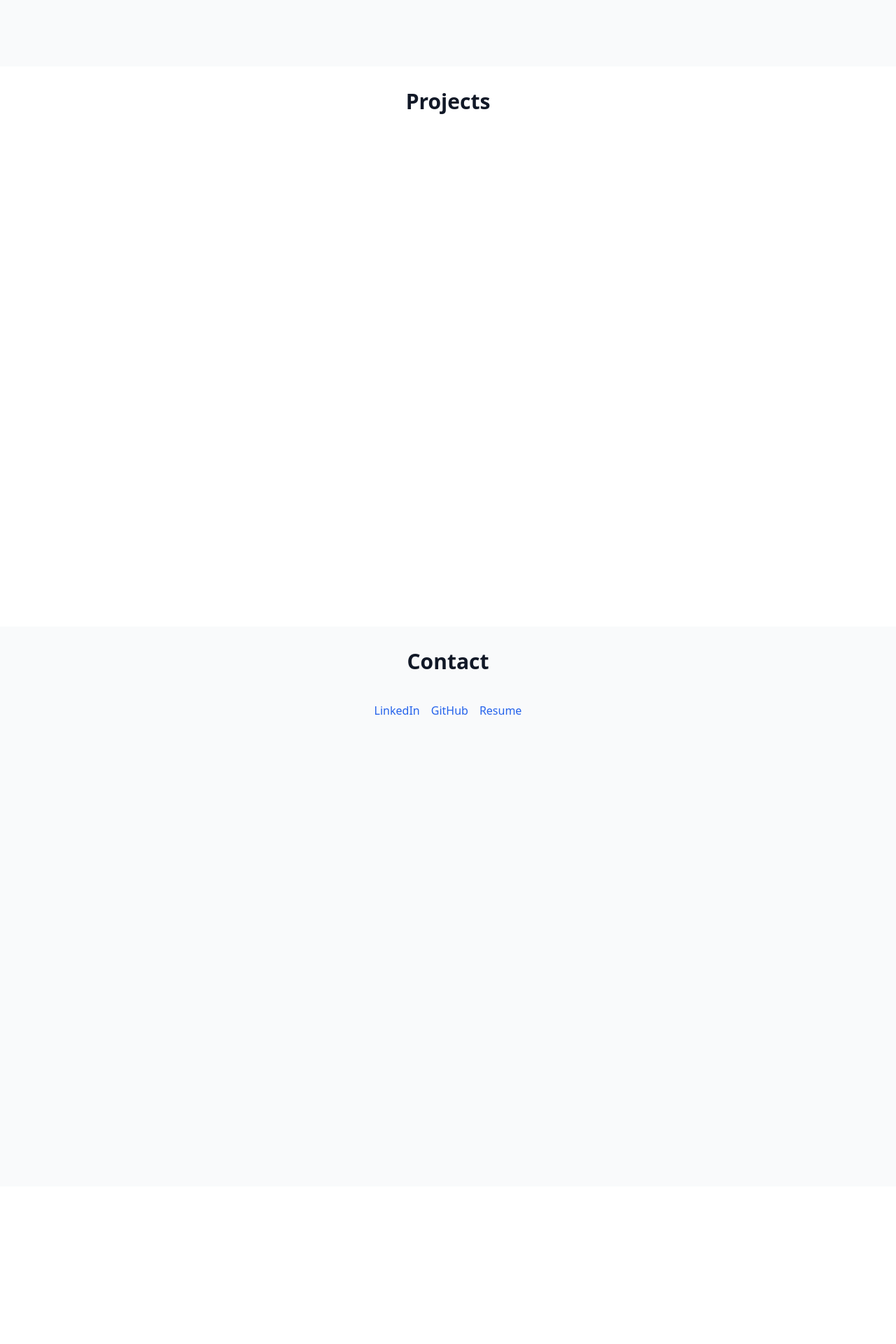
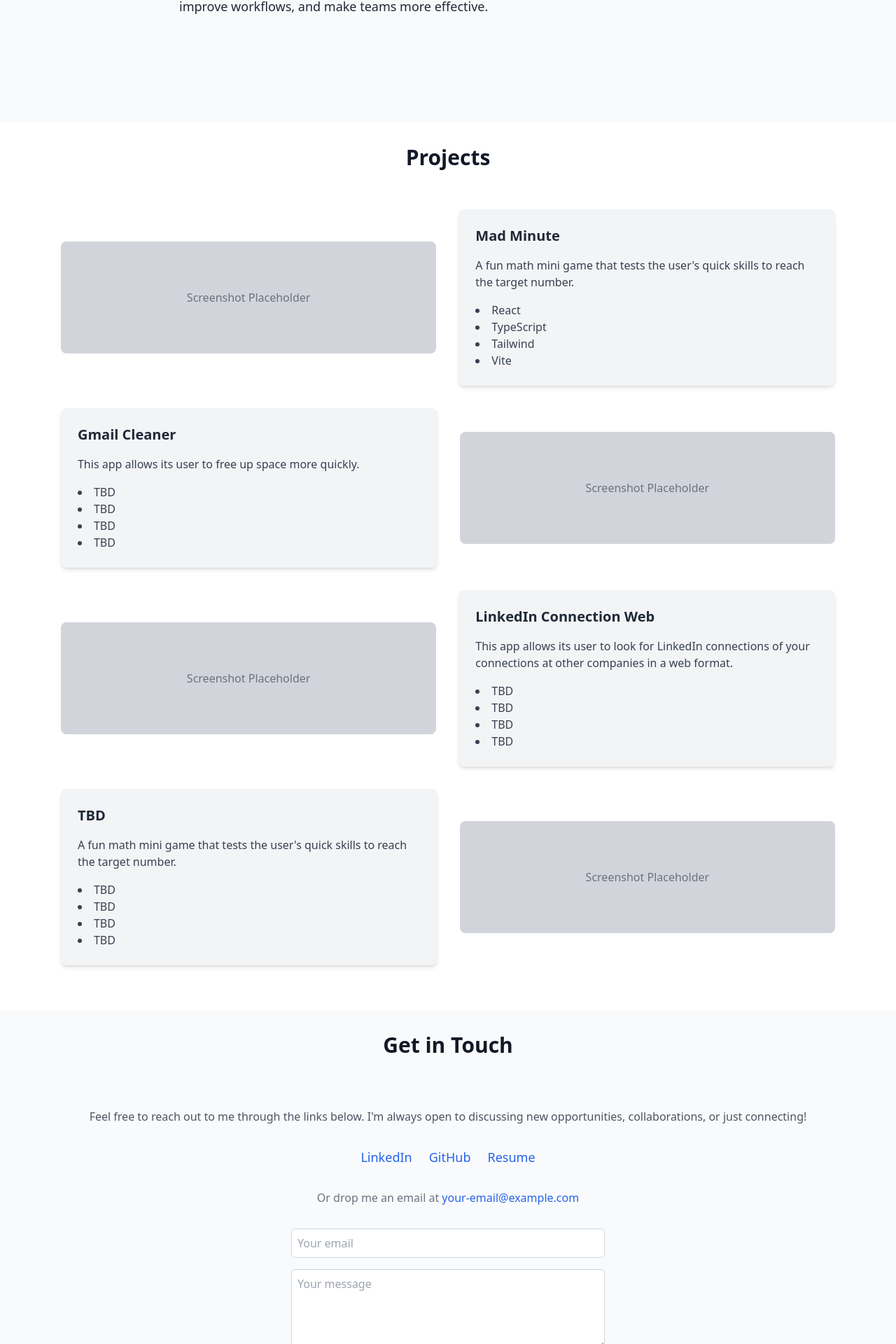
Before and after one commit to Jason-Tighe/2025-portfolio, a React (Vite) app in the folder frontend/: page / in a window 1280 px wide. Shown: the part 873-2793 px from the top of the page at 70% size. Before the commit the page ends 2568 px from the top, so only its background shows below. Built offline with nearby package versions, Linux system fonts and the light colour scheme.

Commit message:
Adding some placeholder styles

```diff
--- a/frontend/src/App.tsx
+++ b/frontend/src/App.tsx
@@ -1,6 +1,8 @@
 import './App.css'
 import { useEffect, useRef, useState } from 'react';
 import AboutMe from './pages/AboutMe';
+import Projects from './pages/Projects';
+import Contact from './pages/Contact';
 
 
 export default function App() {
@@ -35,28 +37,22 @@ export default function App() {
       </nav>
 
       <main className="pt-6">
-      <section id="about" className="min-h-screen p-10 flex flex-col items-center bg-gray-50">
+      <section id="about" className="min-h-screen p-20 flex flex-col items-center bg-gray-50">
         <h1 className="text-4xl font-extrabold mb-6 text-gray-900">About Me</h1>
-        <p className="max-w-2xl text-center text-gray-700 leading-relaxed">
-        </p>
+        <p className="max-w-2xl text-center text-gray-700 leading-relaxed"></p>
         <AboutMe />
       </section>
 
       <section id="projects" className="min-h-screen p-8 bg-white flex flex-col items-center">
         <h2 className="text-3xl font-bold mb-6 text-gray-900">Projects</h2>
-        <div className="grid grid-cols-1 md:grid-cols-2 gap-8 max-w-4xl">
-        </div>
+        <div className="grid grid-cols-1 md:grid-cols-2 gap-8 max-w-4xl"></div>
+        <Projects />
       </section>
 
       <section id="contact" className="min-h-screen p-8 bg-gray-50 flex flex-col items-center">
-        <h2 className="text-3xl font-bold mb-6 text-gray-900">Contact</h2>
-        <p className="text-gray-700 mb-4">
-        </p>
-        <div className="flex gap-4">
-        <a href="https://linkedin.com" target="_blank" rel="noopener noreferrer" className="text-blue-600 hover:underline">LinkedIn</a>
-        <a href="https://github.com" target="_blank" rel="noopener noreferrer" className="text-blue-600 hover:underline">GitHub</a>
-        <a href="/resume.pdf" target="_blank" rel="noopener noreferrer" className="text-blue-600 hover:underline">Resume</a>
-        </div>
+        <h2 className="text-3xl font-bold mb-6 text-gray-900">Get in Touch</h2>
+        <p className="text-gray-700 mb-4"></p>
+        <Contact />
       </section>
       </main>
     </div>
--- a/frontend/src/pages/AboutMe.tsx
+++ b/frontend/src/pages/AboutMe.tsx
@@ -3,9 +3,13 @@ export default function AboutMe() {
     return (
     <section
         id="about"
-        className="min-h-screen p-8 flex flex-col items-center"
+        className="min-h-screen flex flex-col items-center"
     >
-        <div className="max-w-3xl text-center text-gray-800 leading-relaxed space-y-8">
+        <div className="mt-8 mb-6">
+            <div className="w-32 h-32 bg-gray-300 rounded-full"></div>
+            <p className="text-sm text-gray-600 mt-2">Your Portrait Here</p>
+        </div>
+        <div className="max-w-3xl text-center text-gray-800 leading-relaxed space-y-6 text-justify">
             <p className="text-lg">
                 I’m a <span className="font-semibold">software engineer</span> with a background in
                 <span className="font-semibold"> accounting and information systems</span> — a combination that helps me think logically, communicate clearly, and build practical, business-minded software.
@@ -25,6 +29,7 @@ export default function AboutMe() {
                 I’m currently building full-stack applications and automation tools that connect systems, improve workflows, and make teams more effective.
             </p>
         </div>
+
     </section>
     );
   }
--- a/frontend/src/pages/Contact.tsx
+++ b/frontend/src/pages/Contact.tsx
@@ -0,0 +1,42 @@
+
+export default function Contact() {
+    return (
+        <div className="flex flex-col items-center gap-8 p-8">
+            <p className="text-center text-gray-600">
+            Feel free to reach out to me through the links below. I'm always open to discussing new opportunities, collaborations, or just connecting!
+            </p>
+            <div className="flex gap-6">
+            <a href="https://linkedin.com" target="_blank" rel="noopener noreferrer" className="text-blue-600 hover:underline text-lg">
+                LinkedIn
+            </a>
+            <a href="https://github.com" target="_blank" rel="noopener noreferrer" className="text-blue-600 hover:underline text-lg">
+                GitHub
+            </a>
+            <a href="/resume.pdf" target="_blank" rel="noopener noreferrer" className="text-blue-600 hover:underline text-lg">
+                Resume
+            </a>
+            </div>
+            <p className="text-center text-gray-500">
+            Or drop me an email at <a href="mailto:your-email@example.com" className="text-blue-600 hover:underline">your-email@example.com</a>
+            </p>
+            <form className="flex flex-col items-center gap-4 w-full max-w-md">
+            <input
+                type="email"
+                placeholder="Your email"
+                className="w-full p-2 border border-gray-300 rounded-md focus:outline-none focus:ring-2 focus:ring-blue-500"
+            />
+            <textarea
+                placeholder="Your message"
+                className="w-full p-2 border border-gray-300 rounded-md focus:outline-none focus:ring-2 focus:ring-blue-500"
+                rows={4}
+            />
+            <button
+                type="submit"
+                className="px-4 py-2 bg-blue-600 text-white rounded-md hover:bg-blue-700"
+            >
+                Send Message
+            </button>
+            </form>
+        </div>
+     );
+}
--- a/frontend/src/pages/Projects.tsx
+++ b/frontend/src/pages/Projects.tsx
@@ -0,0 +1,87 @@
+export default function Projects() {
+
+
+    return (
+        <>
+            <section id="projects" className="min-h-screen p-8 bg-white flex flex-col items-center">
+                <div className="flex flex-col gap-8 max-w-6xl">
+                    {/* Project Card 1 - Screenshot Left */}
+                    <div className="flex flex-col md:flex-row items-center gap-8">
+                        <div className="w-full md:w-1/2 h-40 bg-gray-300 rounded-lg flex items-center justify-center">
+                            <span className="text-gray-500">Screenshot Placeholder</span>
+                        </div>
+                        <div className="w-full md:w-1/2 bg-gray-100 p-6 rounded-lg shadow-md">
+                            <h3 className="text-xl font-semibold mb-4">Mad Minute</h3>
+                            <p className="text-gray-700 mb-4">
+                                A fun math mini game that tests the user's quick skills to reach the target number.
+                            </p>
+                            <ul className="list-disc list-inside text-gray-700">
+                                <li>React</li>
+                                <li>TypeScript</li>
+                                <li>Tailwind</li>
+                                <li>Vite</li>
+                            </ul>
+                        </div>
+                    </div>
+
+                    {/* Project Card 2 - Screenshot Right */}
+                    <div className="flex flex-col md:flex-row-reverse items-center gap-8">
+                        <div className="w-full md:w-1/2 h-40 bg-gray-300 rounded-lg flex items-center justify-center">
+                            <span className="text-gray-500">Screenshot Placeholder</span>
+                        </div>
+                        <div className="w-full md:w-1/2 bg-gray-100 p-6 rounded-lg shadow-md">
+                            <h3 className="text-xl font-semibold mb-4">Gmail Cleaner</h3>
+                            <p className="text-gray-700 mb-4">
+                                This app allows its user to free up space more quickly.
+                            </p>
+                            <ul className="list-disc list-inside text-gray-700">
+                                <li>TBD</li>
+                                <li>TBD</li>
+                                <li>TBD</li>
+                                <li>TBD</li>
+                            </ul>
+                        </div>
+                    </div>
+
+                    {/* Project Card 3 - Screenshot Left */}
+                    <div className="flex flex-col md:flex-row items-center gap-8">
+                        <div className="w-full md:w-1/2 h-40 bg-gray-300 rounded-lg flex items-center justify-center">
+                            <span className="text-gray-500">Screenshot Placeholder</span>
+                        </div>
+                        <div className="w-full md:w-1/2 bg-gray-100 p-6 rounded-lg shadow-md">
+                            <h3 className="text-xl font-semibold mb-4">LinkedIn Connection Web</h3>
+                            <p className="text-gray-700 mb-4">
+                                This app allows its user to look for LinkedIn connections of your connections at other companies in a web format.
+                            </p>
+                            <ul className="list-disc list-inside text-gray-700">
+                                <li>TBD</li>
+                                <li>TBD</li>
+                                <li>TBD</li>
+                                <li>TBD</li>
+                            </ul>
+                        </div>
+                    </div>
+
+                    {/* Project Card 4 - Screenshot Right */}
+                    <div className="flex flex-col md:flex-row-reverse items-center gap-8">
+                        <div className="w-full md:w-1/2 h-40 bg-gray-300 rounded-lg flex items-center justify-center">
+                            <span className="text-gray-500">Screenshot Placeholder</span>
+                        </div>
+                        <div className="w-full md:w-1/2 bg-gray-100 p-6 rounded-lg shadow-md">
+                            <h3 className="text-xl font-semibold mb-4">TBD</h3>
+                            <p className="text-gray-700 mb-4">
+                                A fun math mini game that tests the user's quick skills to reach the target number.
+                            </p>
+                            <ul className="list-disc list-inside text-gray-700">
+                                <li>TBD</li>
+                                <li>TBD</li>
+                                <li>TBD</li>
+                                <li>TBD</li>
+                            </ul>
+                        </div>
+                    </div>
+                </div>
+            </section>
+        </>
+    );
+}
```
Lines whose indentation alone changed are shown as unchanged.
